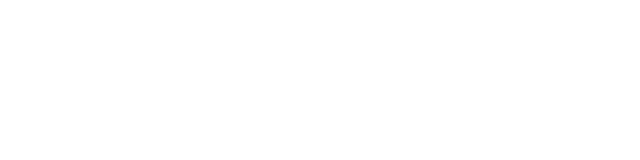
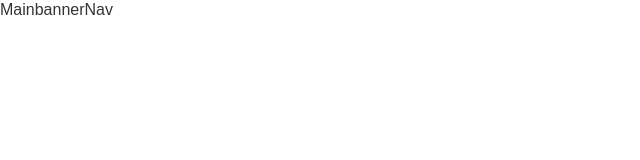
Before and after one commit to mireyhgnay/hyerimiya, a React (Create React App) app: page / in a window 1280 px wide. Shown: the top 160 px of the page, without its empty margins (0-640 px from the left). Built offline with nearby package versions, Linux system fonts and the light colour scheme.

Commit message:
Feat: 전역 스타일 설정

```diff
--- a/package.json
+++ b/package.json
@@ -9,6 +9,7 @@
     "react": "^18.3.1",
     "react-dom": "^18.3.1",
     "react-scripts": "5.0.1",
+    "styled-components": "^6.1.13",
     "web-vitals": "^2.1.4"
   },
   "scripts": {
--- a/public/index.html
+++ b/public/index.html
@@ -10,10 +10,9 @@
     />
     <link rel="apple-touch-icon" href="%PUBLIC_URL%/logo192.png" />
     <link rel="manifest" href="%PUBLIC_URL%/manifest.json" />
-    <title>React App</title>
+    <title>hyerimiya.ᕱᕱ</title>
   </head>
   <body>
-    <!-- <noscript>You need to enable JavaScript to run this app.</noscript> -->
     <div id="root"></div>
   </body>
 </html>
--- a/src/App.js
+++ /dev/null
@@ -1,5 +0,0 @@
-function App() {
-  return <></>;
-}
-
-export default App;
--- /dev/null
+++ b/src/App.jsx
@@ -0,0 +1,15 @@
+import MainBanenr from './components/MainBanner/MainBanner';
+import Nav from './components/Nav/Nav';
+
+function App() {
+  return (
+    <>
+      <MainBanenr />
+      <Nav />
+      {/*
+      <Outlet /> */}
+    </>
+  );
+}
+
+export default App;
--- /dev/null
+++ b/src/components/MainBanner/MainBanner.jsx
@@ -0,0 +1,5 @@
+function MainBanenr() {
+  return <>Mainbanner</>;
+}
+
+export default MainBanenr;
--- /dev/null
+++ b/src/components/Nav/Nav.jsx
@@ -0,0 +1,5 @@
+function Nav() {
+  return <>Nav</>;
+}
+
+export default Nav;
--- a/src/index.js
+++ /dev/null
@@ -1,10 +0,0 @@
-import React from 'react';
-import ReactDOM from 'react-dom/client';
-import App from './App';
-
-const root = ReactDOM.createRoot(document.getElementById('root'));
-root.render(
-  <React.StrictMode>
-    <App />
-  </React.StrictMode>
-);
--- /dev/null
+++ b/src/index.jsx
@@ -0,0 +1,16 @@
+import React from 'react';
+import ReactDOM from 'react-dom/client';
+import App from './App';
+import { GlobalStyle } from './styles/GlobalStyles';
+import { ThemeProvider } from 'styled-components';
+import theme from './styles/theme';
+
+const root = ReactDOM.createRoot(document.getElementById('root'));
+root.render(
+  <React.StrictMode>
+    <ThemeProvider theme={theme}>
+      <GlobalStyle />
+      <App />
+    </ThemeProvider>
+  </React.StrictMode>
+);
--- /dev/null
+++ b/src/styles/GlobalStyles.js
@@ -0,0 +1,64 @@
+import { createGlobalStyle } from 'styled-components';
+
+export const GlobalStyle = createGlobalStyle`
+  html, body, div, span, applet, object, iframe,
+  h1, h2, h3, h4, h5, h6, p, blockquote, pre,
+  a, abbr, acronym, address, big, cite, code,
+  del, dfn, em, img, ins, kbd, q, s, samp,
+  small, strike, strong, sub, sup, tt, var,
+  b, u, i, center,
+  dl, dt, dd, menu, ol, ul, li,
+  fieldset, form, label, legend,
+  table, caption, tbody, tfoot, thead, tr, th, td,
+  article, aside, canvas, details, embed,
+  figure, figcaption, footer, header, hgroup,
+  main, menu, nav, output, ruby, section, summary,
+  time, mark, audio, video {
+    margin: 0;
+    padding: 0;
+    border: 0;
+    font-size: 100%;
+    font: inherit;
+    vertical-align: baseline;
+  }
+
+  article, aside, details, figcaption, figure,
+  footer, header, hgroup, main, menu, nav, section {
+    display: block;
+  }
+
+  *[hidden] {
+      display: none;
+  }
+  body {
+    line-height: 1;
+    color: ${({ theme }) => theme.textColors.default};
+    background-color: ${({ theme }) => theme.backgroundColors.default};
+  }
+  menu, ol, ul {
+    list-style: none;
+  }
+  blockquote, q {
+    quotes: none;
+  }
+  blockquote:before, blockquote:after,
+  q:before, q:after {
+    content: '';
+    content: none;
+  }
+  table {
+    border-collapse: collapse;
+    border-spacing: 0;
+  }
+  * {
+    box-sizing: border-box;
+  }
+  body {
+    font-family: 'Source Sans Pro', sans-serif;
+    line-height: 1.2;
+  }
+  a {
+    text-decoration:none;
+    ${({ theme }) => theme.textColors.default};
+  }
+`;
--- /dev/null
+++ b/src/styles/theme.js
@@ -0,0 +1,15 @@
+const theme = {
+  // ${({ theme }) => theme.textColors.primary}
+  textColors: {
+    default: '#333',
+    primary: '#D81522',
+  },
+
+  // ${({ theme }) => theme.backgroundColors.primary}
+  backgroundColors: {
+    default: '#FFF',
+    primary: '#F5F2DC',
+  },
+};
+
+export default theme;
```
Also changed, not shown: src/components/MainBanner/MainBanner.styles.js (added), src/components/Nav/Nav.styles.js (added), 2 other files (tests, documents, lock files or other folders).
